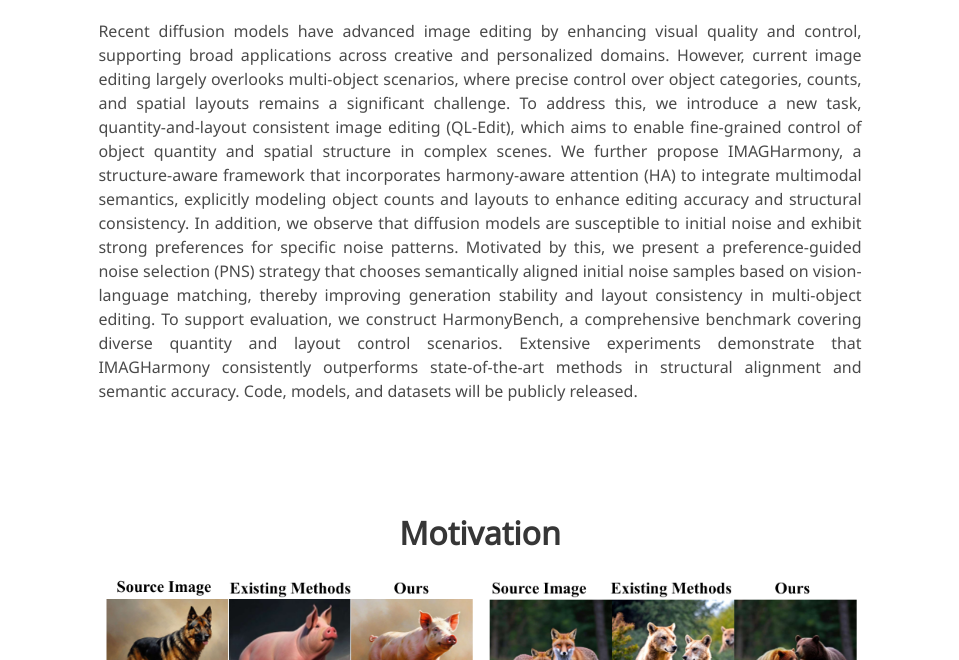
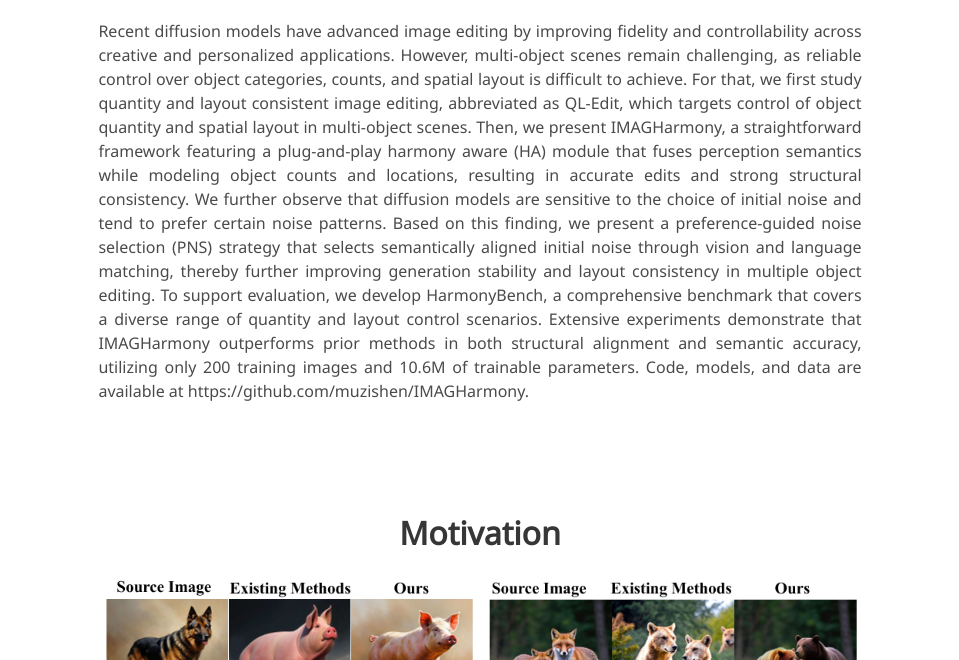
Before and after one commit to revive234/IMAGHarmony.github.io, a plain HTML site: page index.html in a window 1280 px wide. Shown: the part 440-1100 px from the top of the page, without its empty margins (160-1119 px from the left). Drawn offline with nearby package versions, Linux system fonts and the light colour scheme; some icons are missing; a web font is replaced by a local one.

Commit message:
update abstract

```diff
--- a/index.html
+++ b/index.html
@@ -192,14 +192,15 @@
 
           <div class="content has-text-justified">
             <p>
-                Recent diffusion models have advanced image editing by enhancing visual quality and control, supporting broad applications across creative and personalized domains. However, current image editing largely overlooks multi-object scenarios, where precise control over object categories, counts, and spatial layouts remains a significant challenge.
-                To address this, we introduce a new task, quantity-and-layout consistent image editing (QL-Edit), which aims to enable fine-grained control of object quantity and spatial structure in complex scenes.
-                We further propose IMAGHarmony, a structure-aware framework that incorporates harmony-aware attention (HA) to integrate multimodal semantics, explicitly modeling object counts and layouts to enhance editing accuracy and structural consistency.
-                In addition, we observe that diffusion models are susceptible to initial noise and exhibit strong preferences for specific noise patterns.
-                Motivated by this, we present a preference-guided noise selection (PNS) strategy that chooses semantically aligned initial noise samples based on vision-language matching, thereby improving generation stability and layout consistency in multi-object editing.
-                To support evaluation, we construct HarmonyBench, a comprehensive benchmark covering diverse quantity and layout control scenarios.
-                Extensive experiments demonstrate that IMAGHarmony consistently outperforms state-of-the-art methods in structural alignment and semantic accuracy.
-                Code, models, and datasets will be publicly released.
+                Recent diffusion models have advanced image editing by improving fidelity and controllability across creative and personalized applications.
+                However, multi-object scenes remain challenging, as reliable control over object categories, counts, and spatial layout is difficult to achieve.
+                For that, we first study quantity and layout consistent image editing, abbreviated as QL-Edit, which targets control of object quantity and spatial layout in multi-object scenes.
+                Then, we present IMAGHarmony, a straightforward framework featuring a plug-and-play harmony aware (HA) module that fuses perception semantics while modeling object counts and locations, resulting in accurate edits and strong structural consistency.
+                We further observe that diffusion models are sensitive to the choice of initial noise and tend to prefer certain noise patterns.
+                Based on this finding, we present a preference-guided noise selection (PNS) strategy that selects semantically aligned initial noise through vision and language matching, thereby further improving generation stability and layout consistency in multiple object editing.
+                To support evaluation, we develop HarmonyBench, a comprehensive benchmark that covers a diverse range of quantity and layout control scenarios.
+                Extensive experiments demonstrate that IMAGHarmony outperforms prior methods in both structural alignment and semantic accuracy, utilizing only 200 training images and 10.6M of trainable parameters.
+                Code, models, and data are available at https://github.com/muzishen/IMAGHarmony.
             </p>
             </p>
           </div>
```
